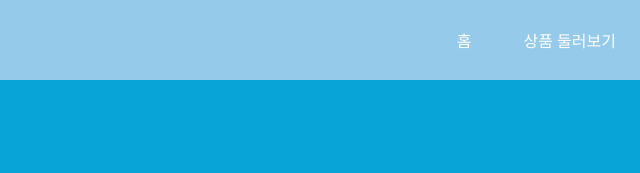
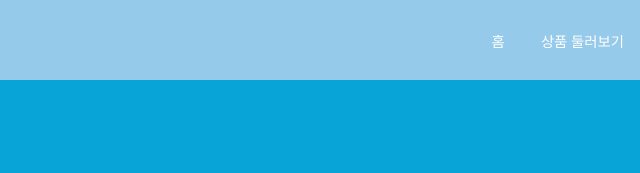
Before and after one commit to aquashopkr/main, a plain HTML site: page index.html in a window 1280 px wide. Shown: the top 173 px of the page, 640-1280 px from the left. Drawn offline with Linux system fonts and the light colour scheme.

Commit message:
Update index.html

```diff
--- a/index.html
+++ b/index.html
@@ -10,8 +10,8 @@
     <nav>
       <div class="logo">🌊ㅣ아쿠아샵</div>
       <div class="nav-items">
-        <a href="index.html" type="button">홈</a>
-        <a href="sells.html" type="button">상품 둘러보기</a>
+        <button href="index.html" type="button">홈</button>
+        <button href="sells.html" type="button">상품 둘러보기</button>
       </div>
     </nav>
     <section class="hero">
```
